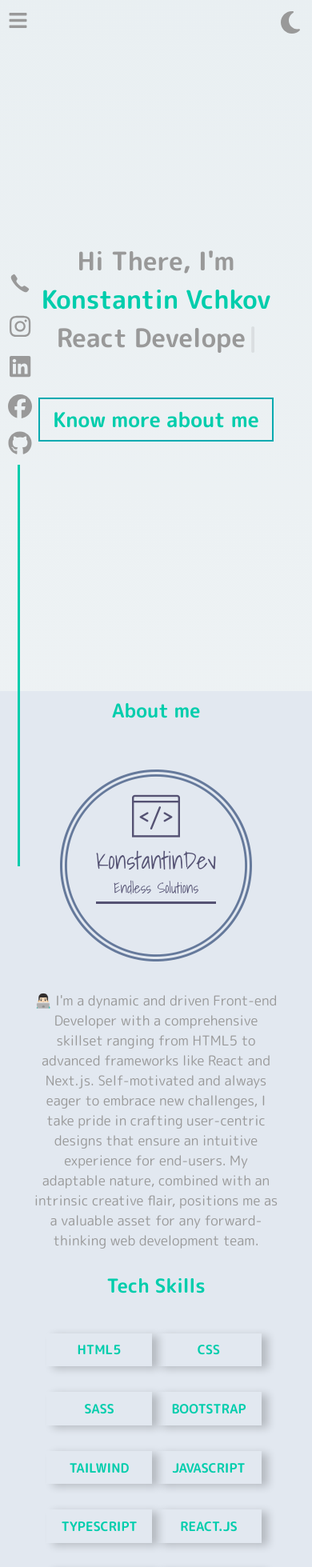
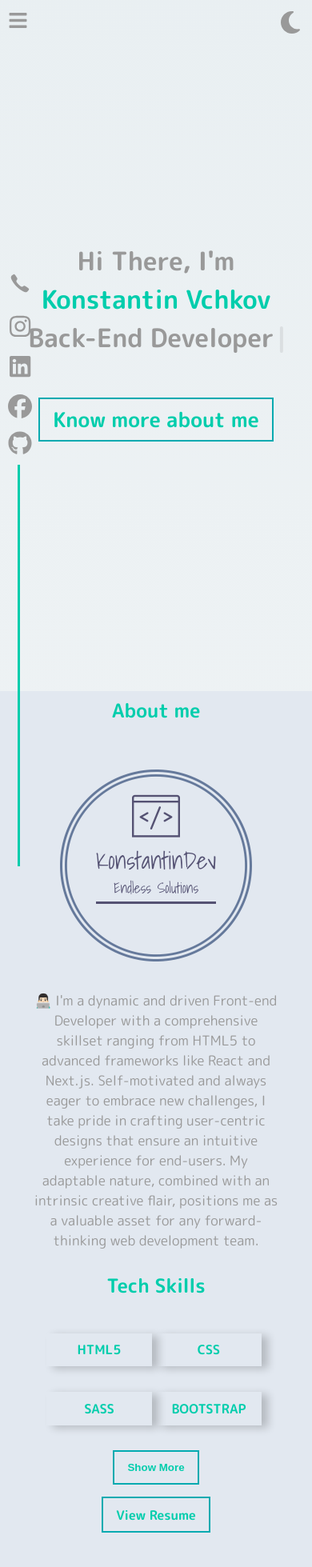
Before and after one commit to KonstantinVchkov/web-portfolio, a React (Create React App) app: page /#hero in a window 390 px wide. Shown: the top 1959 px of the page at 80% size. Built offline with nearby package versions, Linux system fonts and the light colour scheme; a web font is replaced by a local one.

Commit message:
logic was changed in the about-me section

```diff
--- a/src/components/AboutComponent/About.tsx
+++ b/src/components/AboutComponent/About.tsx
@@ -1,5 +1,6 @@
+import { useEffect, useState } from "react";
 import "../../styles/about.css";
-import { useThemeContext } from "../../context/ThemeContext";
+import { AboutBgTheme } from "../../utils/AboutTheme";
 interface AboutMe {
   name?: string;
   lastname?: string;
@@ -7,12 +8,26 @@ interface AboutMe {
   skills: string[];
 }
 const About = ({ aboutme, skills }: AboutMe) => {
-  const { theme } = useThemeContext();
-  const aboutBgTheme =
-    theme === "light"
-      ? "rgb(226 232 240)"
-      : "radial-gradient(circle at 10% 20%, rgb(21, 21, 21) 0%, rgb(64, 64, 64) 90.2%)";
-const themeCn = theme === 'light' ? 'skill cta-btn cta-btn--hero' : 'dark-skill cta-btn cta-btn--hero'
+  const { aboutBgTheme, themeCn } = AboutBgTheme();
+  const [visibleSkillsCount, setVisibleSkillsCount] = useState(4);
+  const [isTabletMode, setIsTabletMode] = useState(false);
+
+  useEffect(() => {
+    updateTabletMode();
+    window.addEventListener("resize", updateTabletMode);
+    return () => {
+      window.removeEventListener("resize", updateTabletMode);
+    };
+  }, []);
+
+  const updateTabletMode = () => {
+    setIsTabletMode(window.innerWidth <= 800);
+  };
+
+  const handleDrop = () => {
+    const newVisibleSkillsCount = visibleSkillsCount + 4;
+    setVisibleSkillsCount(Math.min(newVisibleSkillsCount, skills.length));
+  };
   return (
     <div id="about" style={{ background: aboutBgTheme }}>
       <div className="container d-flex justify-content-center align-center flex-column">
@@ -28,15 +43,22 @@ const themeCn = theme === 'light' ? 'skill cta-btn cta-btn--hero' : 'dark-skill
           </div>
           <div className="skills">
             <h2>Tech Skills</h2>
-            {skills.map(
-              (
-                skill,
-                idx
-              ) => (
-                <p className={themeCn} key={idx}>{skill}</p>
-              )
-            )}
+            {skills
+              .slice(0, isTabletMode ? visibleSkillsCount : skills.length)
+              .map((skill, idx) => (
+                <p className={themeCn} key={idx}>
+                  {skill}
+                </p>
+              ))}
           </div>
+          {isTabletMode && visibleSkillsCount < skills.length && (
+            <button
+              onClick={handleDrop}
+              className="cta-btn about-btn cta-btn--hero"
+            >
+              Show More
+            </button>
+          )}
           <span className="d-flex mt-3">
             <a
               rel="noreferrer"
--- a/src/components/HomeComponent/Home.tsx
+++ b/src/components/HomeComponent/Home.tsx
@@ -2,13 +2,8 @@ import "../../styles/home-style.css";
 import "../../styles/buttonStyle.css";
 import { Typewriter } from "react-simple-typewriter";
 import { Link } from "react-scroll";
+import { sentences } from "../../data/db";
 const Home = () => {
-  const sentences = [
-    "Front-End Developer",
-    "React Developer",
-    "Next js Developer",
-  ];
-
   return (
     <section id="hero" className="jumbotron">
       <div className="container">
--- a/src/data/db.ts
+++ b/src/data/db.ts
@@ -19,8 +19,6 @@ export const aboutMe = {
   aboutme:
     "👨🏻‍💻 I'm a dynamic and driven Front-end Developer with a comprehensive skillset ranging from HTML5 to advanced frameworks like React and Next.js. Self-motivated and always eager to embrace new challenges, I take pride in crafting user-centric designs that ensure an intuitive experience for end-users. My adaptable nature, combined with an intrinsic creative flair, positions me as a valuable asset for any forward-thinking web development team.",
 };
-
-// export const skills = ;
 
 export const contact = {
   mobile: "+38978268997",
@@ -100,4 +98,12 @@ export const projectsData = [
     linkcode: "https://github.com/KonstantinVchkov/marinov-design",
   },
 ];
+export const sentences = [
+  "Front-End Developer",
+  "Back-End Developer",
+  "React Native",
+  "React.Js",
+  "Next.Js",
+  "Node.Js",
+];
 // Macedonian Version
--- a/src/styles/about.css
+++ b/src/styles/about.css
@@ -83,6 +83,7 @@
 }
 .about-btn {
   margin-top: 15px;
+  background-color: inherit;
 }
 .about-wrapper__info {
   display: flex;
--- /dev/null
+++ b/src/utils/AboutTheme.ts
@@ -0,0 +1,14 @@
+import { useThemeContext } from "../context/ThemeContext";
+
+export const AboutBgTheme = () => {
+  const { theme } = useThemeContext();
+  const aboutBgTheme =
+    theme === "light"
+      ? "rgb(226 232 240)"
+      : "radial-gradient(circle at 10% 20%, rgb(21, 21, 21) 0%, rgb(64, 64, 64) 90.2%)";
+  const themeCn =
+    theme === "light"
+      ? "skill cta-btn cta-btn--hero"
+      : "dark-skill cta-btn cta-btn--hero";
+      return { aboutBgTheme, themeCn };
+};
```
Also changed, not shown: src/utils/SkillsShow.ts (added, +10 -0 lines).
